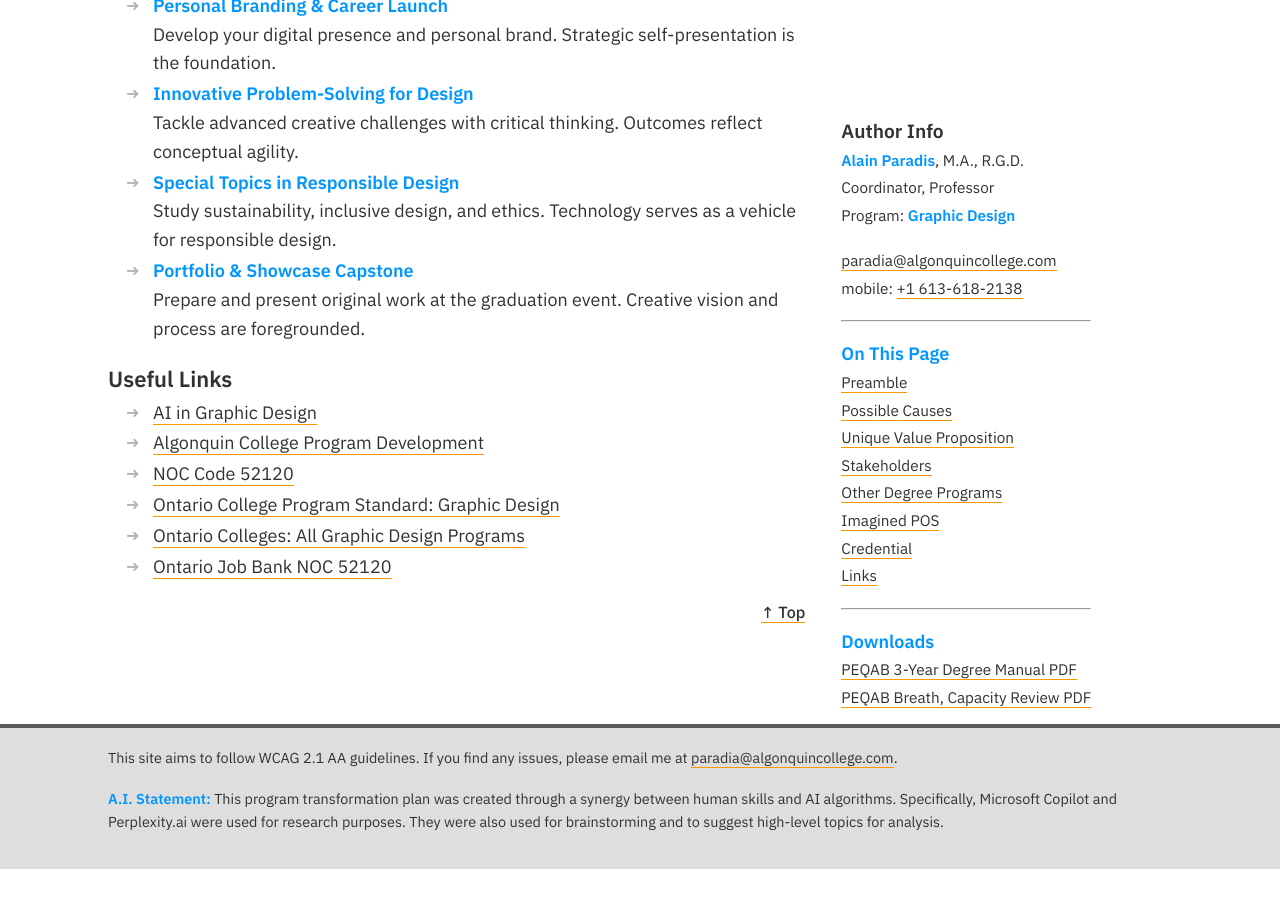
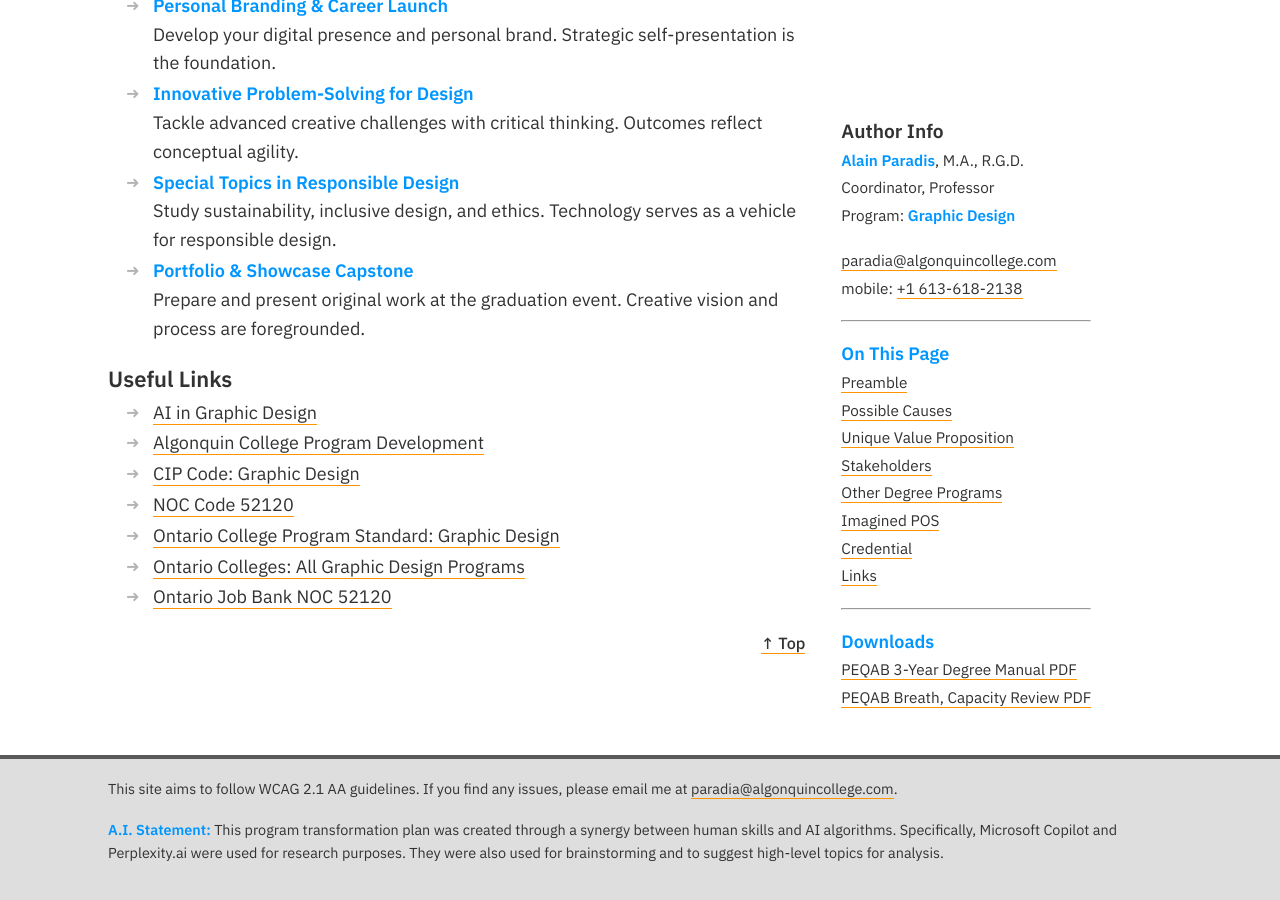
Before and after one commit to AlainParadis/program-transformation, a Jekyll site: the page built from index.md, in a window 1280 px wide and 900 px high, scrolled down 9768 px. Built offline with Jekyll 4.4.1, drawn with Linux system fonts in a browser that asks for light colours; before the commit the page ends 10637 px from its top, so only the background shows below that.

Commit message:
Add CIP Graphic Design link to sitewide.yml
Add a StatCan CIP Code reference for Graphic Design to the links list in _data/sitewide.yml. This provides a direct reference URL for the CIP/occupation classification alongside the existing NOC links.

```diff
--- a/_data/sitewide.yml
+++ b/_data/sitewide.yml
@@ -48,6 +48,8 @@ algonquin-contacts:
     title: Marketing Director
 
 links:
+  - title: "CIP Code: Graphic Design"
+    url: "https://www23.statcan.gc.ca/imdb/p3VD.pl?Function=getVD&TVD=1420413&CVD=1420923&CPV=50.0409&CST=15052022&MLV=3&CLV=3"
   - title: "Ontario Job Bank NOC 52120"
     url: "https://www.services.labour.gov.on.ca/labourmarket-ui/jobProfile?nocCode=52120"
   - title: "NOC Code 52120"
```
